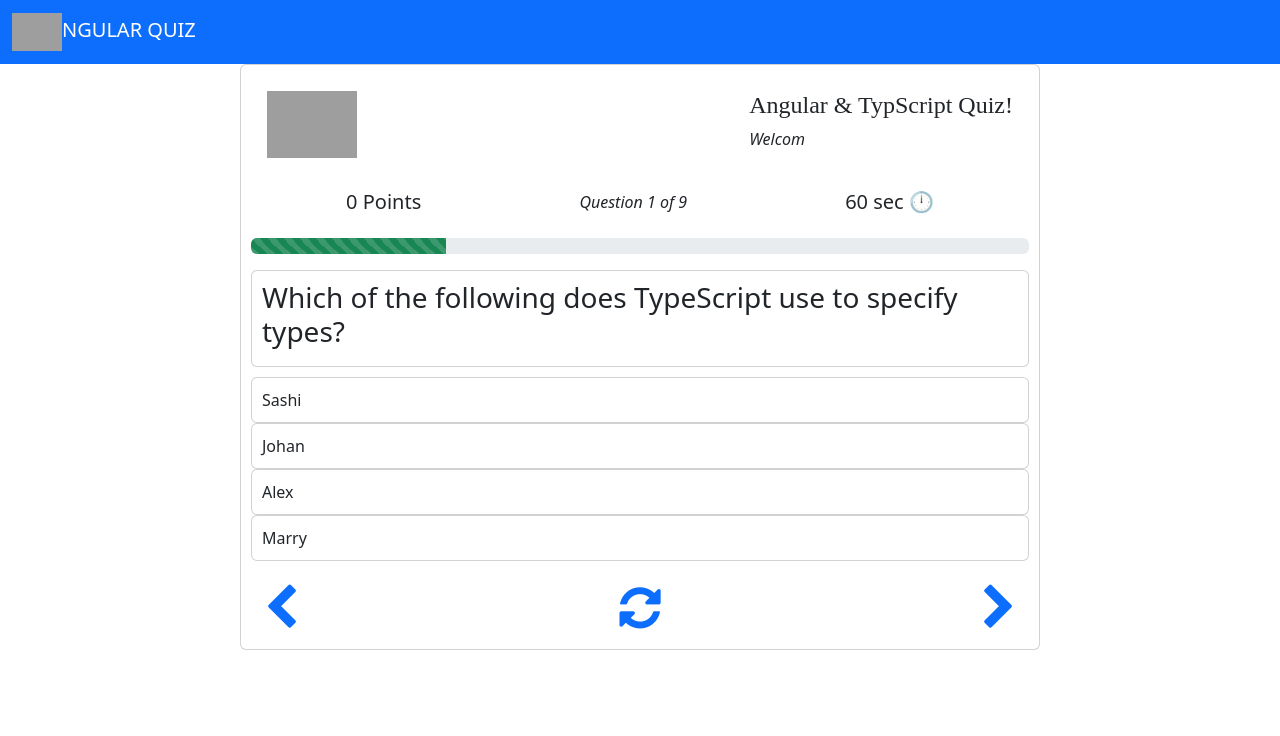
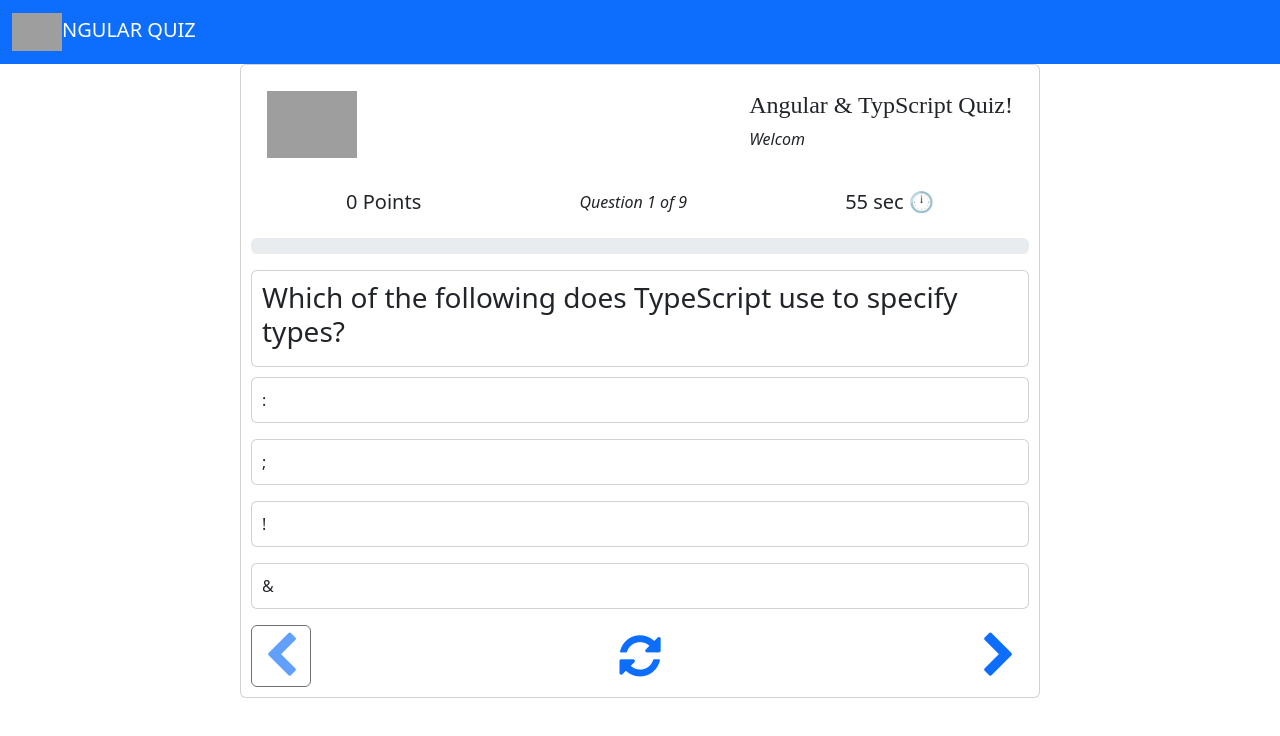
Before and after one commit to ayoub-aouinti/Quizz_APP_Angular, an Angular app: page /question in a window 1280 px wide. Shown: the top 736 px of the page. Built offline with nearby package versions, Linux system fonts and the light colour scheme; grey boxes are pictures that could not be loaded.

Commit message:
eiteth commit

```diff
--- a/src/app/question/question.component.html
+++ b/src/app/question/question.component.html
@@ -14,14 +14,14 @@
         <h5>{{points}} Points</h5>
       </div>
       <div class="question-remain">
-        <span style="font-style: italic;">Question 1 of 9</span>
+        <span style="font-style: italic;">Question {{currentQuestion+1}} of {{questionListe.length}}</span>
       </div>
       <div class="timer">
         <h5>{{counter}} sec 🕛</h5>
       </div>
     </div>
     <div class="progress mb-3" role="progressbar" aria-label="Success striped example" aria-valuenow="25" aria-valuemin="0" aria-valuemax="100">
-      <div class="progress-bar progress-bar-striped bg-success" style="width: 25%"></div>
+      <div class="progress-bar progress-bar-striped bg-success" [ngStyle]="{'width' :progress+'%'}"></div>
     </div>
     <div class="question">
       <div class="card">
@@ -29,26 +29,17 @@
       </div>
     </div>
     <div class="option">
-      <ol>
-        <li>
+      <ol *ngFor="let option of questionListe[currentQuestion]?.options">
+        <li (click)="answer(currentQuestion+1,option)">
           <div class="card">
-            Sashi
-          </div>
-          <div class="card">
-            Johan
-          </div>
-          <div class="card">
-            Alex
-          </div>
-          <div class="card">
-            Marry
+            {{option.text}}
           </div>
         </li>
       </ol>
     </div>
     <div class="d-flex justify-content-between">
-      <button class="btn" (click)="PreviousQuestion()"><i class="fa text-primary fa-chevron-left fa-3x" aria-hidden="true"></i></button>
-      <button class="btn"><i class="fa fa-refresh text-primary fa-3x" aria-hidden="true"></i></button>
+      <button [disabled]="currentQuestion==0" class="btn" (click)="PreviousQuestion()"><i class="fa text-primary fa-chevron-left fa-3x" aria-hidden="true"></i></button>
+      <button class="btn" (click)="resetQuiz()"><i class="fa fa-refresh text-primary fa-3x" aria-hidden="true"></i></button>
       <button class="btn" (click)="nextQuestion()"><i class="fa text-primary fa-chevron-right fa-3x" aria-hidden="true"></i></button>
     </div>
   </div>
--- a/src/app/question/question.component.ts
+++ b/src/app/question/question.component.ts
@@ -1,5 +1,6 @@
 import { QuestionService } from './../service/question.service';
 import { Component, OnInit } from '@angular/core';
+import { interval } from 'rxjs';
 
 @Component({
   selector: 'app-question',
@@ -12,11 +13,16 @@ export class QuestionComponent implements OnInit {
   public currentQuestion : number = 0;
   public points: number=0;
   counter=60;
+  correctAnswer:number = 0;
+  inCorrectAnswer:number = 0;
+  interval$:any;
+  progress:string="0"
   constructor(private QuestionService : QuestionService) { }
 
   ngOnInit(): void {
     this.name = localStorage.getItem("name")!;
     this.getAllQuestions();
+    this.startCounter();
   }
 
   getAllQuestions(){
@@ -33,4 +39,56 @@ export class QuestionComponent implements OnInit {
     this.currentQuestion--;
   }
 
+  answer(cuurentQno:number,option:any){
+    if(option.correct){
+      this.points+= 10;
+      this.currentQuestion++;
+      //this.points = this.points + 10;
+      this.correctAnswer++;
+      this.getProgressPercent();
+    }else {
+      this.points-=10;
+      this.currentQuestion++;
+      this.inCorrectAnswer++;
+      this.getProgressPercent();
+    }
+  }
+  startCounter(){
+    this.interval$ = interval(1000)
+    .subscribe(val=>{
+      this.counter--;
+      if(this.counter===0){
+        this.currentQuestion++;
+        this.counter=60;
+        this.points-=10;
+      }
+    });
+    setTimeout(() => {
+      this.interval$.unsubscribe();
+    }, 600000);
+  }
+  stopCounter(){
+    this.interval$.unsubscribe();
+    this.counter=0;
+  }
+  resetCounter(){
+    this.stopCounter();
+    this.counter=60;
+    this.startCounter();
+  }
+
+  resetQuiz(){
+    this.resetCounter();
+    this.getAllQuestions();
+    this.points=0;
+    this.counter=60;
+    this.currentQuestion=0;
+    this.progress="0";
+  }
+
+  getProgressPercent(){
+    this.progress = ((this.currentQuestion/this.questionListe.length)*100).toString();
+    return this.progress;
+  }
+
 }
```
